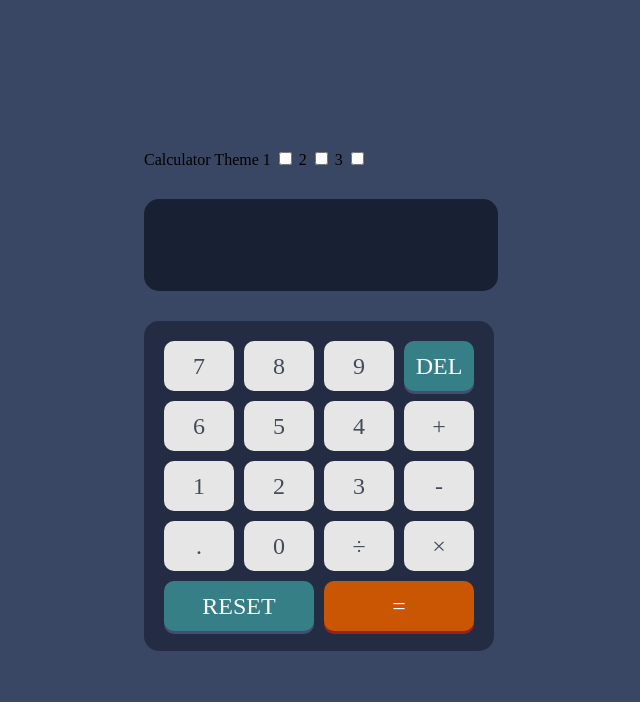
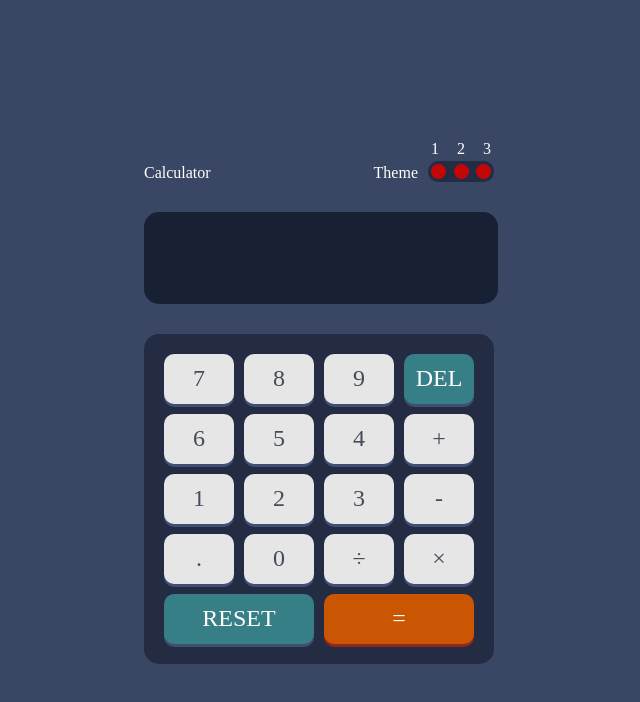
Before and after one commit to Chaibouu/CalculatriceApp, a plain HTML site: page index.html in a window 1280 px wide. Shown: the whole page, without its empty margins (321-961 px from the left). Drawn offline with Linux system fonts and the light colour scheme.

Commit message:
add calculatrice

```diff
--- a/index.html
+++ b/index.html
@@ -11,15 +11,21 @@
     <form action="">
         <div class="tete">
             <label for="">Calculator</label>
-            <label for="">Theme</label>
-            <span>
-                <label for="" id="1">1</label>
-                <input type="checkbox" name="1" title="color">
-                <label for="" id="2">2</label>
-                <input type="checkbox" name="2" title="color">
-                <label for="" id="3">3</label>
-                <input type="checkbox" name="3" title="color">
-            </span>
+            <div class="boiteTheme">
+                <label for="">Theme</label>
+                <div class="btnTheme">
+                    <div class="nomBascule">
+                        <span>1</span>
+                        <span>2</span>
+                        <span>3</span>
+                    </div>
+                    <div class="bascule">
+                        <div class="btn1"></div>
+                        <div class="btn2"></div>
+                        <div class="btn3"></div>
+                    </div>
+                </div>
+            </div>
         </div>
         <input type="text" class="entrer" title="txt" readonly="">
         <div class="conteneur">
--- a/index.js
+++ b/index.js
@@ -0,0 +1 @@
+let
--- a/style.css
+++ b/style.css
@@ -6,9 +6,6 @@ body{
     align-items : center;
     height : 100vh;
 }
-.form{
-    display :  grid;
-}
 .conteneur{
     position : relative;
     padding: 20px;
@@ -16,6 +13,30 @@ body{
     display :  grid;
     grid-template-columns: 1fr 1fr 1fr 1fr;
     grid-gap: 10px;
+}
+.tete{
+    display: flex;
+    justify-content: space-between;
+    align-items: end;
+}
+.boiteTheme{
+    display: flex;
+    align-items: end;
+}
+.bascule,.nomBascule{
+    width : 60px;
+    display: flex;
+    border-radius: 10px;
+    padding: 3px;
+    justify-content: space-between;
+    align-items: center;
+    margin-left: 10px;
+}
+.btn1, .btn2, .btn3{
+    width: 15px;
+    height: 15px;
+    border-radius: 50%;
+    background-color: rgb(197, 6, 6);
 }
 .entrer{
     width : 100%;
@@ -42,10 +63,13 @@ body{
 }
 
 /* Theme1 */
+.tete{
+    color: hsl(0, 0%, 100%);
+}
 body{
     background: hsl(222, 26%, 31%);
 }
-.conteneur{
+.conteneur,.bascule{
     background-color:hsl(223, 31%, 20%);
     color: hsl(221, 14%, 31%);;
 }
@@ -55,6 +79,7 @@ body{
 }
 .touche{
     background-color: hsl(0, 0%, 90%);
+    box-shadow: 0px 3px hsl(224, 28%, 35%);
 
 }
 .reset, .delete{
```
